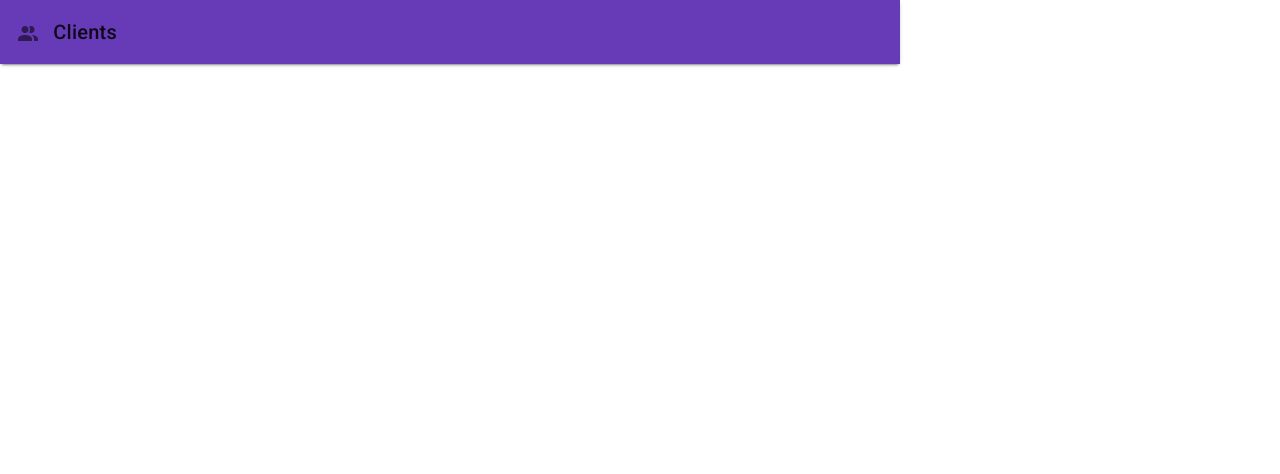
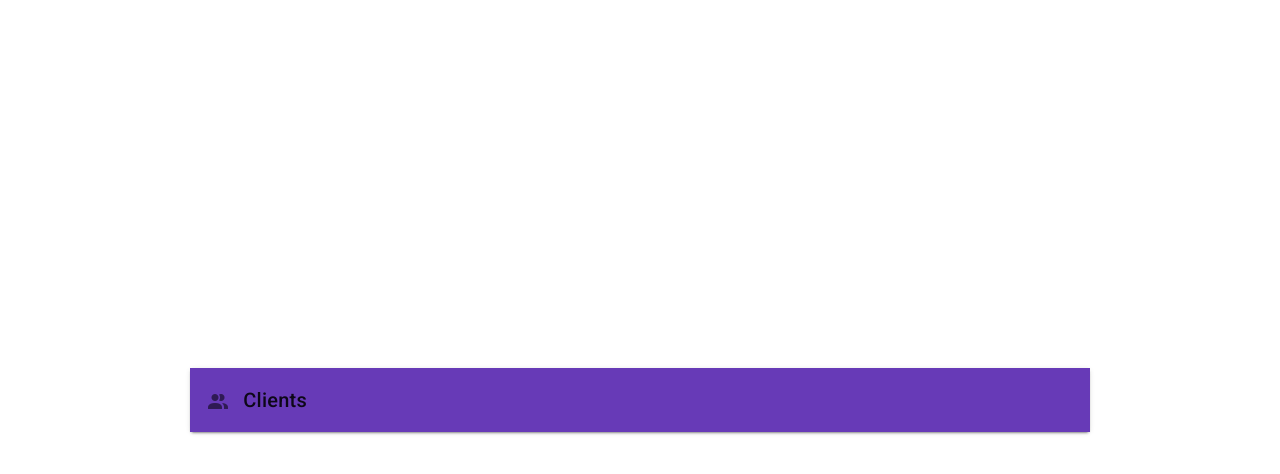
Before and after one commit to arthurlba1/data-base-procedures-clients, a Vue app in the folder frontend/: page /home in a window 1280 px wide. Shown: the top 474 px of the page. Built offline with nearby package versions, Linux system fonts and the light colour scheme.

Commit message:
fixed home view center align

```diff
--- a/frontend/src/views/HomeView.vue
+++ b/frontend/src/views/HomeView.vue
@@ -1,5 +1,16 @@
 <template>
-    <client-card-component />
+    <v-container
+        fill-height
+        fluid
+    >
+        <v-row
+            align="center"
+            justify="center"
+            no-gutters
+        >
+            <client-card-component />
+        </v-row>
+    </v-container>
 </template>
 
 <script>
```
